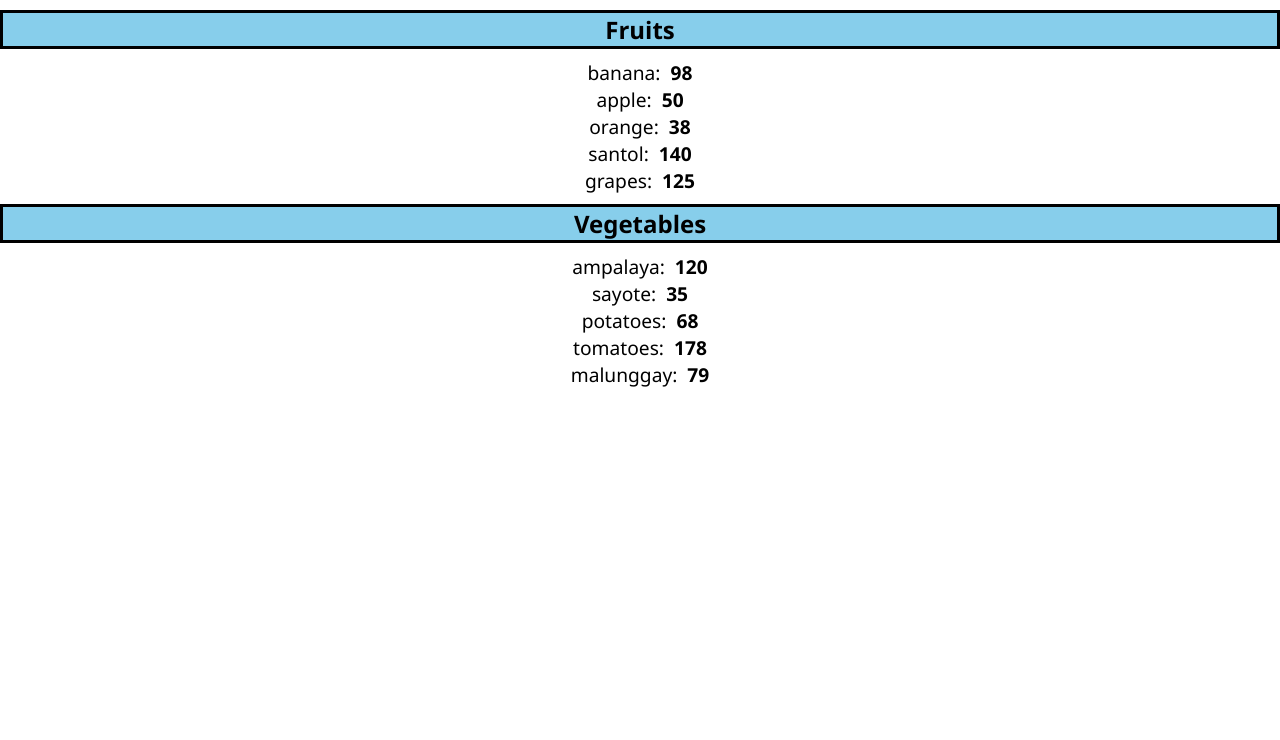
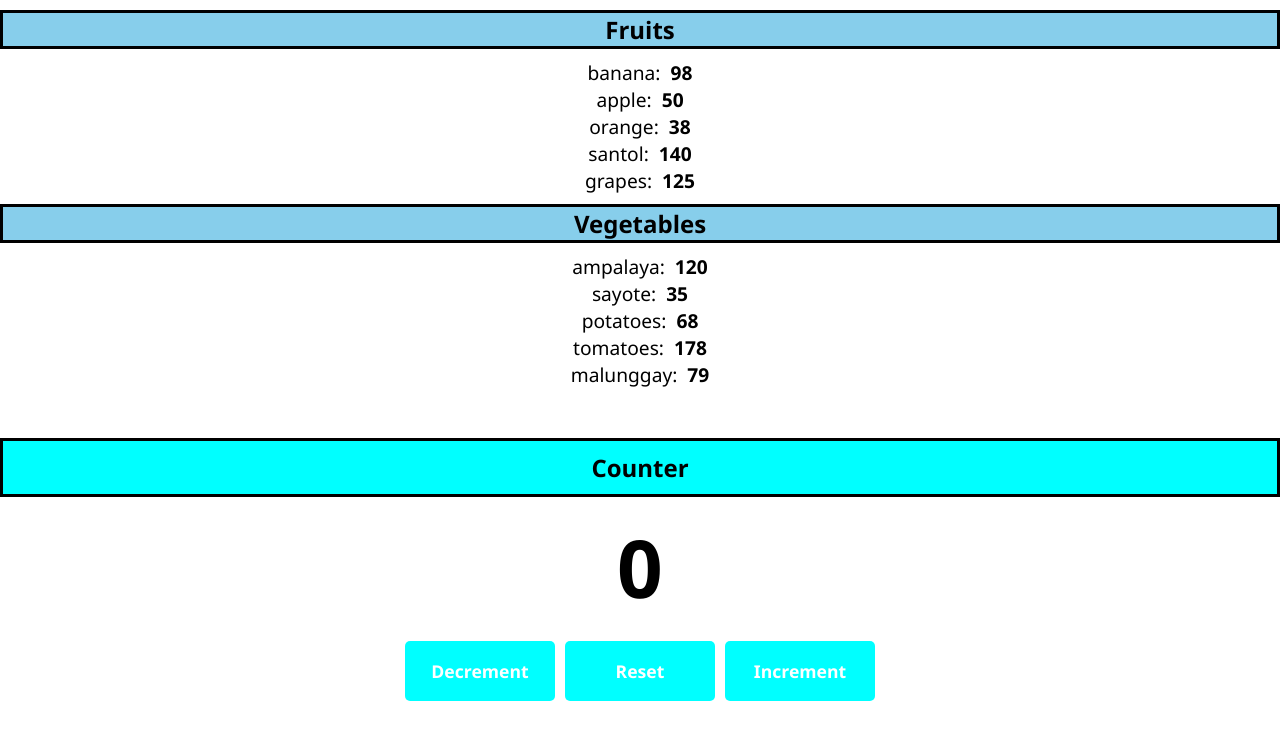
Before and after one commit to hxstefghi/web-fundamentals, a React app in the folder frontend/: page / in a window 1280 px wide. Shown: the top 740 px of the page. Built offline with nearby package versions, Linux system fonts and the light colour scheme; the HTML template or start-up script is replaced by a standard one.

Commit message:
add counter practice using useState

```diff
--- a/frontend/src/App.jsx
+++ b/frontend/src/App.jsx
@@ -1,4 +1,5 @@
 import List from './List.jsx'
+import Counter from './Counter.jsx'
 import './App.css'
 
 function App() {
@@ -23,6 +24,8 @@ function App() {
     <>
         {fruits.length > 0 ? <List items={fruits} category="Fruits" /> : null}
         {vegetables.length > 0 ? <List items={vegetables} category="Vegetables" /> : null}
+
+        <Counter />
     </>
   );
 }
--- /dev/null
+++ b/frontend/src/Counter.css
@@ -0,0 +1,42 @@
+
+.counter-container {
+    text-align: center;
+}
+
+.counter-buttons {
+    display: flex;
+    justify-content: center;
+    gap: 10px;
+    margin-top: 20px;
+}
+
+.counter-header {
+    text-align: center;
+    font-size: 1.5rem;
+    margin-top: 50px;
+    border: solid black;
+    background-color: aqua;
+    padding: 10px 0px;
+}
+
+.counter-display {
+    text-align: center;
+    font-size: 5rem;
+    margin: 15px 0px;
+}
+
+button {
+    width: 150px;
+    border: none;
+    padding: 18px 10px;
+    background: aqua;
+    font-size: 1.1rem;
+    cursor: pointer;
+    color: #fff;
+    font-weight: bold;
+    border-radius: 5px;
+}
+
+button:hover {
+    background: rgb(2, 208, 208);
+}
--- /dev/null
+++ b/frontend/src/Counter.jsx
@@ -0,0 +1,35 @@
+import { useState } from 'react'
+import './Counter.css'
+
+function Counter() {
+    const [count, setCount] = useState(0);
+
+    const incrementCounter = () => {
+        setCount(count + 1);
+    }
+
+    const resetCounter = () => {
+        setCount(0);
+    }
+
+    const decrementCounter = () => {
+        setCount(count - 1);
+    }
+
+    return(
+        <div>
+            <div className="counter-container">
+                <h1 className='counter-header'>Counter</h1>
+                <h1 className='counter-display'>{count}</h1>
+
+                <div className="counter-buttons">
+                    <button className='counter-decrement' onClick={decrementCounter}>Decrement</button>
+                    <button className='counter-reset' onClick={resetCounter}>Reset</button>
+                    <button className='counter-increment' onClick={incrementCounter}>Increment</button>
+                </div>
+            </div>
+        </div>
+    );
+}
+
+export default Counter
```
